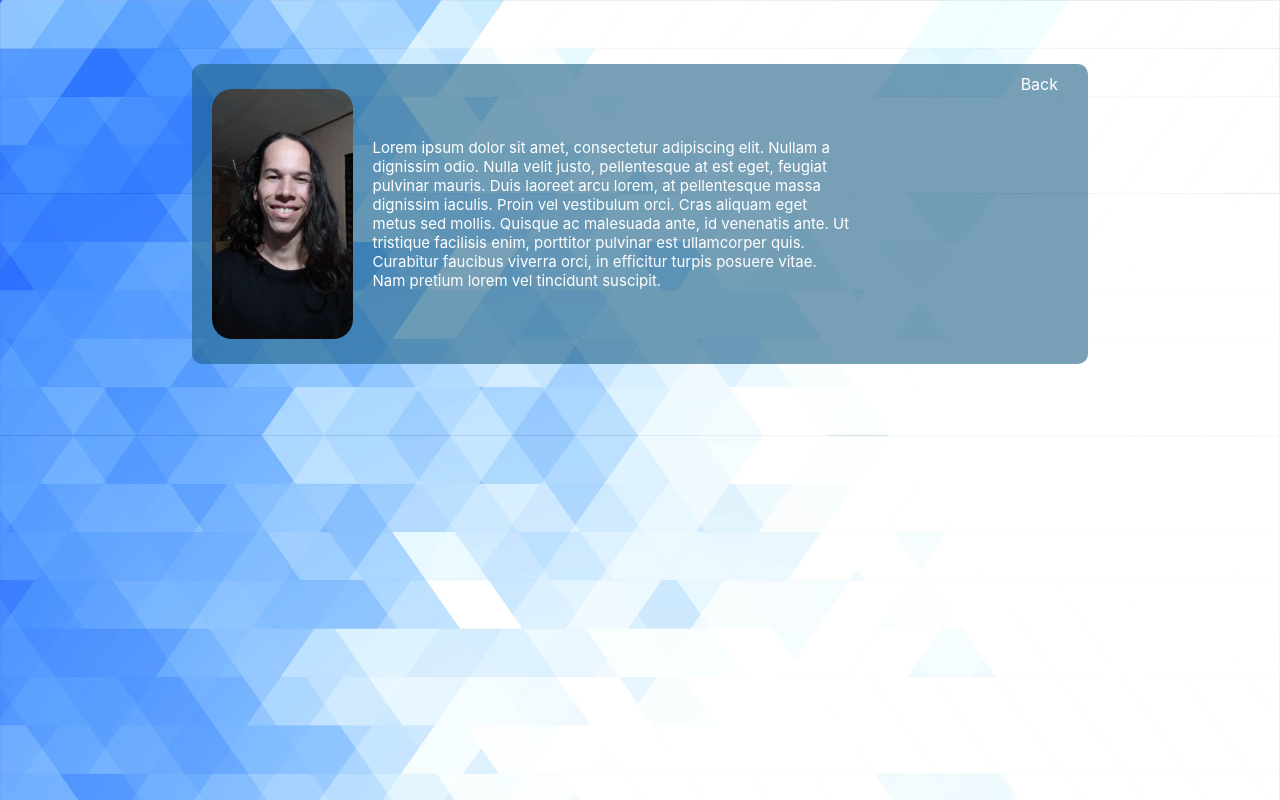
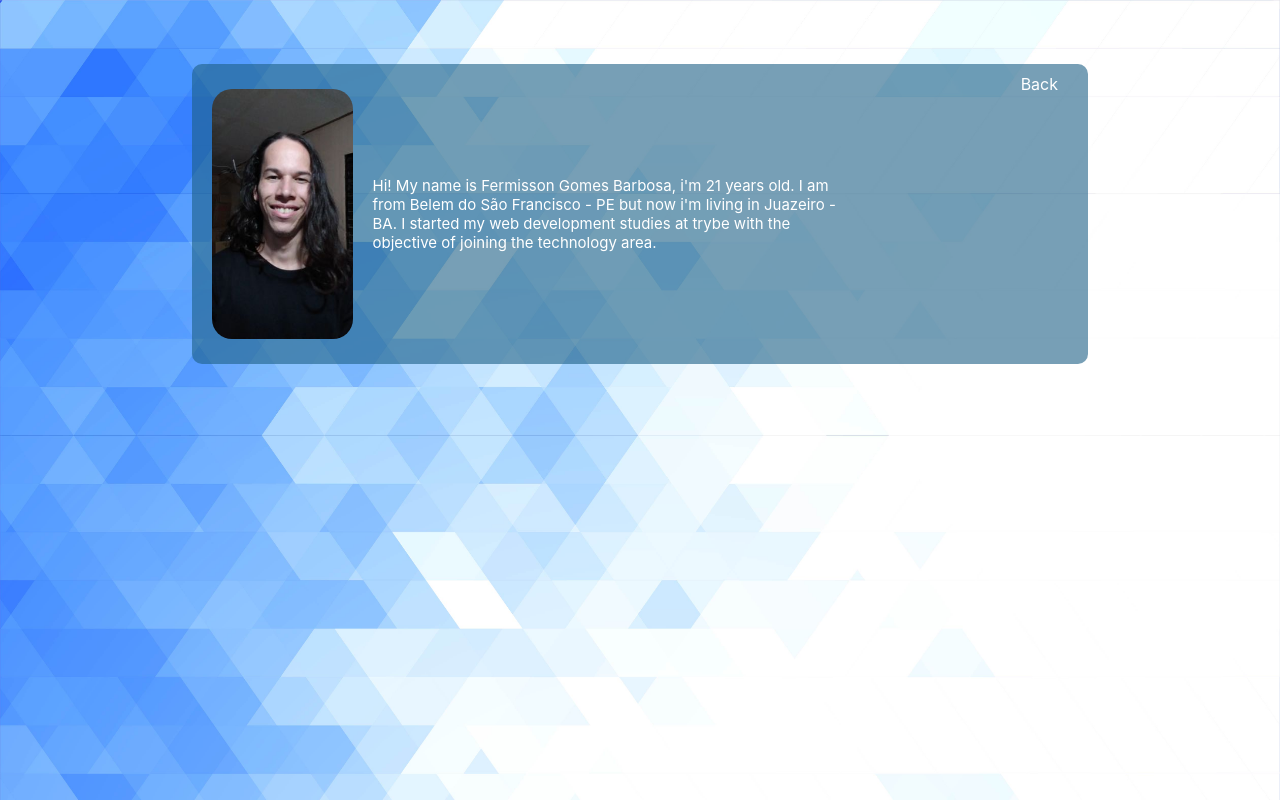
Before and after one commit to Fermisson-Gomes/Portifolio-React, a React (Create React App) app: page /about in a window 1280 px wide. Built offline with nearby package versions, Linux system fonts and the light colour scheme.

Commit message:
atualização

```diff
--- a/src/pages/About.jsx
+++ b/src/pages/About.jsx
@@ -10,7 +10,11 @@ const About = () => {
         <div className="about-img">
           <img src={ foto } alt="minha foto" />
           <div className="desc">
-            <p>Lorem ipsum dolor sit amet, consectetur adipiscing elit. Nullam a dignissim odio. Nulla velit justo, pellentesque at est eget, feugiat pulvinar mauris. Duis laoreet arcu lorem, at pellentesque massa dignissim iaculis. Proin vel vestibulum orci. Cras aliquam eget metus sed mollis. Quisque ac malesuada ante, id venenatis ante. Ut tristique facilisis enim, porttitor pulvinar est ullamcorper quis. Curabitur faucibus viverra orci, in efficitur turpis posuere vitae. Nam pretium lorem vel tincidunt suscipit.</p>
+            <p>
+              Hi! My name is Fermisson Gomes Barbosa, i'm 21 years old.
+               I am from Belem do São Francisco - PE but now i'm living in Juazeiro - BA.
+               I started my web development studies at trybe with the objective of joining the technology area.
+            </p>
           </div>
         </div>
         <Back />
```
